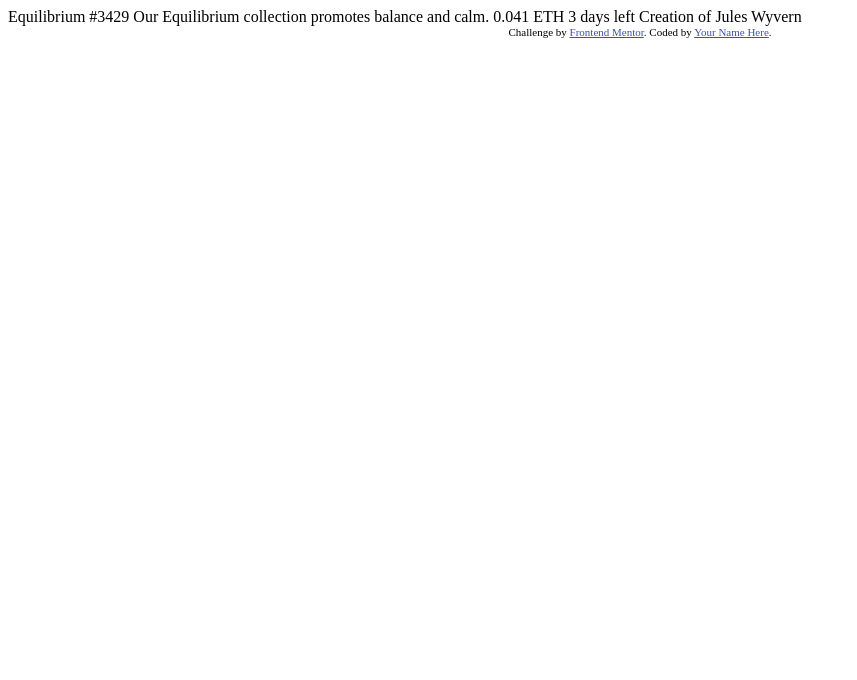
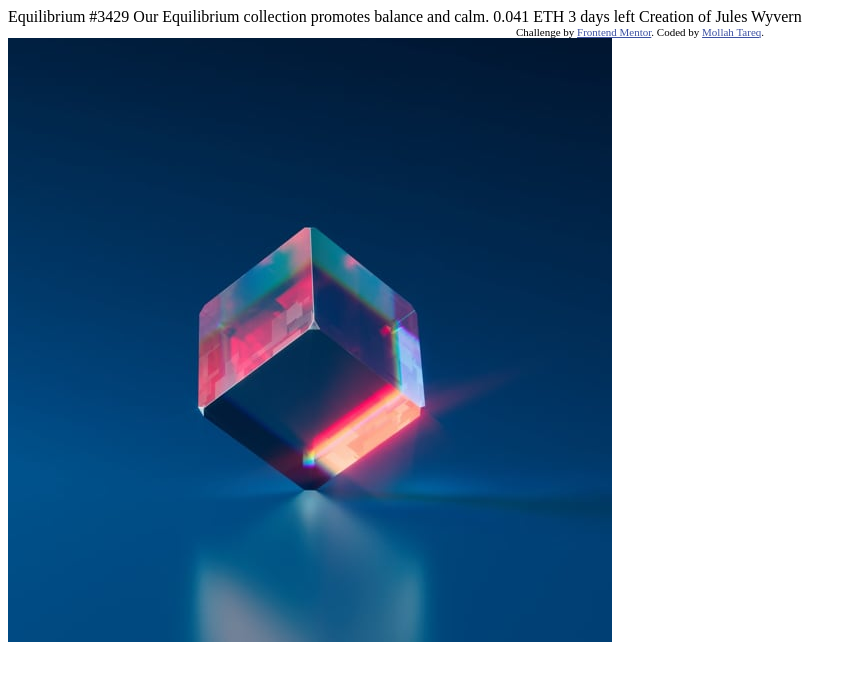
Before and after one commit to tareq112/nft-preview-card-component-main, a plain HTML site: page index.html in a window 1280 px wide. Shown: the whole page, without its empty margins (0-857 px from the left). Drawn offline with Linux system fonts and the light colour scheme.

Commit message:
nft html markup

```diff
--- a/index.html
+++ b/index.html
@@ -27,7 +27,16 @@
 
   <div class="attribution">
     Challenge by <a href="https://www.frontendmentor.io?ref=challenge" target="_blank">Frontend Mentor</a>.
-    Coded by <a href="#">Your Name Here</a>.
+    Coded by <a href="#">Mollah Tareq</a>.
+  </div>
+  <div class="container">
+    <div class="container-fluid">
+      <div class="header">
+        <img src="./images/image-equilibrium.jpg" alt="">
+      </div>
+      <div class="main"></div>
+      <div class="footer"></div>
+    </div>
   </div>
 </body>
 </html>
```
